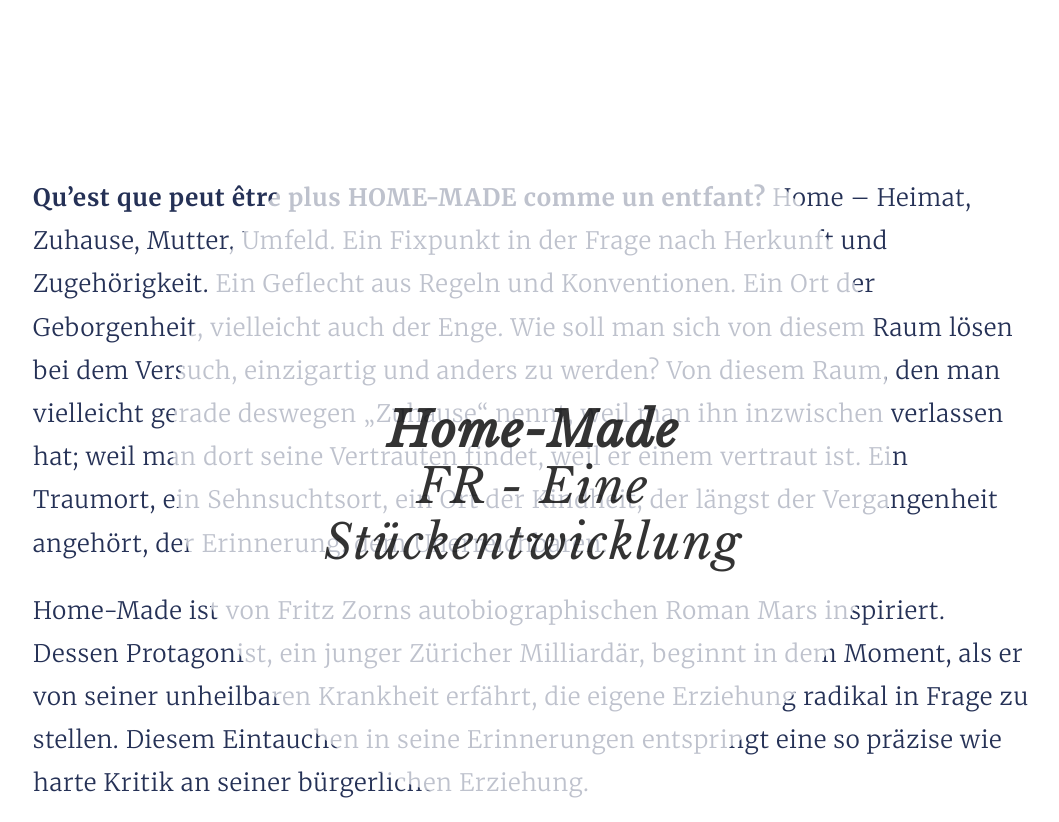
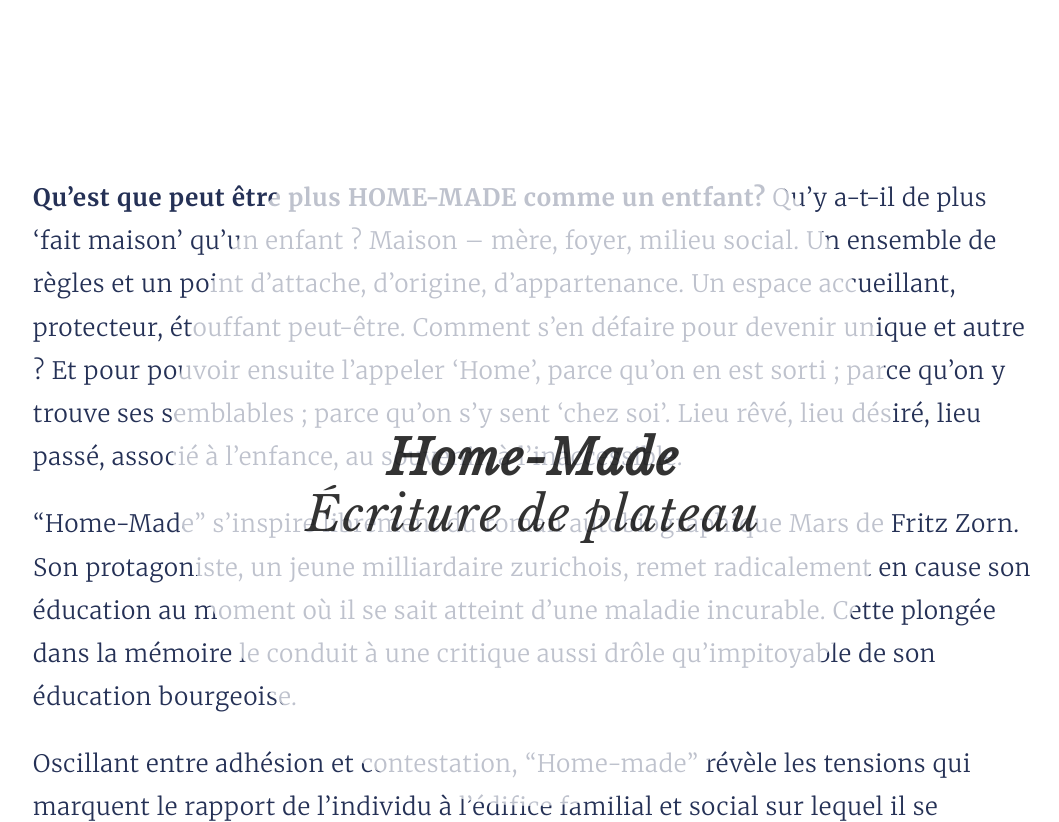
Before and after one commit to mikro-kit/mikro-kit.github.io, a Jekyll site: the page built from _projects/fr/home-made.md, in a window 1280 px wide and 900 px high, scrolled down 826 px, cut to the strip 78-900 px from the top of the window. Shown: the whole strip, without its empty margins (107-1166 px from the left). Built offline with Jekyll 4.4.1, drawn with Linux system fonts in a browser that asks for light colours; some of the changed text lies outside the part shown.

Commit message:
Update_Home-Made_02.md
Erster Inhalt französisch 28.12.18

```diff
--- a/_projects/fr/home-made.md
+++ b/_projects/fr/home-made.md
@@ -1,35 +1,30 @@
 ---
 title: Home-Made
-subtitle: FR - Eine Stückentwicklung
+subtitle: Écriture de plateau
 ref: pr-home-made
 image: homemade
-quote: Home-Made FR QUOTE
-speaker: Home-Made FR Speaker
+quote: Qui devrais-je épargner par mon silence ?
+speaker: Home-Made
 year: 2016
 location: Théâtre de Vidy, Lausanne
 ---
 
 **Qu'est que peut être plus HOME-MADE comme un entfant?**
-Home – Heimat, Zuhause, Mutter, Umfeld.
-Ein Fixpunkt in der Frage nach Herkunft und Zugehörigkeit.
-Ein Geflecht aus Regeln und Konventionen.
-Ein Ort der Geborgenheit, vielleicht auch der Enge.
-Wie soll man sich von diesem Raum lösen bei dem Versuch, einzigartig und anders zu werden?
-Von diesem Raum, den man vielleicht gerade deswegen „Zuhause“ nennt, weil man ihn inzwischen verlassen hat; weil man dort seine Vertrauten findet, weil er einem vertraut ist.
-Ein Traumort, ein Sehnsuchtsort, ein Ort der Kindheit, der längst der Vergangenheit angehört, der Erinnerung, dem Unerreichbaren.
+Qu'y a-t-il de plus 'fait maison' qu’un enfant ? Maison – mère, foyer, milieu social. Un ensemble de règles et un point d'attache, d'origine, d'appartenance. Un espace accueillant, protecteur, étouffant peut-être. Comment s'en défaire pour devenir unique et autre ? Et pour pouvoir ensuite l'appeler 'Home', parce qu'on en est sorti ; parce qu'on y trouve ses semblables ; parce qu'on s'y sent 'chez soi'. Lieu rêvé, lieu désiré, lieu passé, associé à l’enfance, au souvenir, à l'inaccessible.
 
-Home-Made ist von Fritz Zorns autobiographischen Roman Mars inspiriert.
-Dessen Protagonist, ein junger Züricher Milliardär, beginnt in dem Moment, als er von seiner unheilbaren Krankheit erfährt, die eigene Erziehung radikal in Frage zu stellen.
-Diesem Eintauchen in seine Erinnerungen entspringt eine so präzise wie harte Kritik an seiner bürgerlichen Erziehung.
+"Home-Made" s'inspire librement du roman autobiographique Mars de Fritz Zorn. Son protagoniste, un jeune milliardaire zurichois, remet radicalement en cause son éducation au moment où il se sait atteint d’une maladie incurable. Cette plongée dans la mémoire le conduit à une critique aussi drôle qu'impitoyable de son éducation bourgeoise.
 
-Im Spannungsverhältnis zwischen Anziehung und Abstoßung versucht Home-Made das ambivalente Verhältnis eines Individuums zu seinem familiären und sozialen Umfeld freizulegen, von dem ausgehend es sich selbst konstruiert.
-Dabei webt die Theaterkompanie mikro-kit einige Motive aus Mars in den eigenen durch Improvisationen und Recherche inspirierten Text, stellt durch das Prisma individueller Lebenswege die Frage nach dem Konstruktionsprozess von Identität und verschränkt fiktive Figuren mit dokumentarischem Material.
+Oscillant entre adhésion et contestation, "Home-made" révèle les tensions qui marquent le rapport de l’individu à l'édifice familial et social sur lequel il se construit. Mêlant certains motifs de Mars à une écriture personnelle issue d'improvisations et de recherches documentaires, la compagnie mikro-kit s'intéresse à la fabrique de l’identité par le prisme de trajectoires individuelles, croisant personnages de fiction et matériau documentaire.
 
-Es spielen: Baptiste Coustenoble und Tomas Gonzalez
-Text und Regie: Magali Tosato
-Text und Dramaturgie: Lydia Dimitrow
-Bühne und Kostüme: Franziska Keune
-Video: Fanny Guichard
-Deutsche Übertitel: Lydia Dimitrow
 
-Premiere am 22.09.2015 / Théâtre de Vidy Lausanne
+**Avec :**
+Baptiste Coustenoble et Tomas Gonzalez
+
+**Texte et mise en scène :** Magali Tosato
+**Texte et Dramaturgie :** Lydia Dimitrow
+**Scénographie et costumes :** Franziska Keune
+**Collaboration artistique et vidéo :** Fanny Guichard
+**Surtitres allemands :** Lydia Dimitrow
+
+
+Première le 22.09.2015 / Théâtre de Vidy, Lausanne
```
